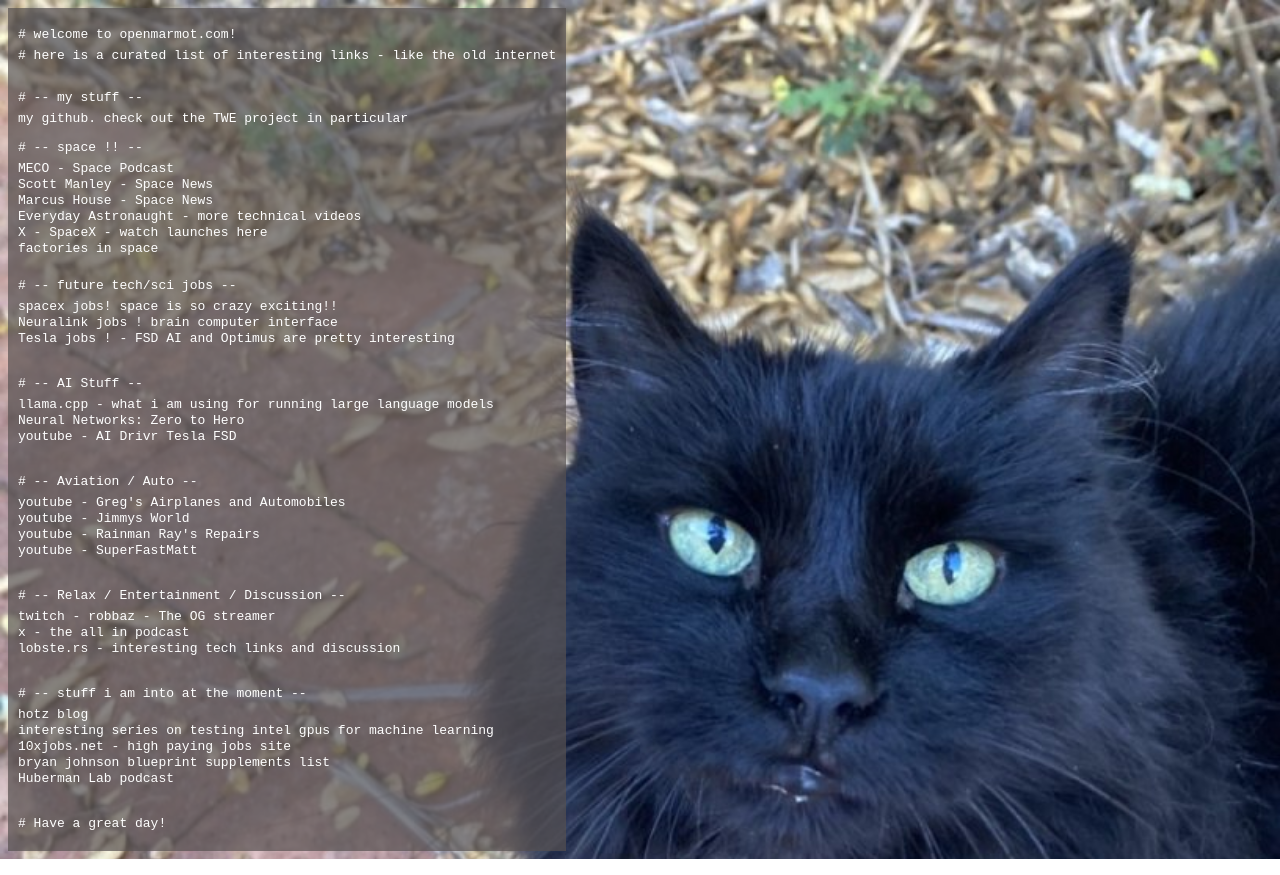
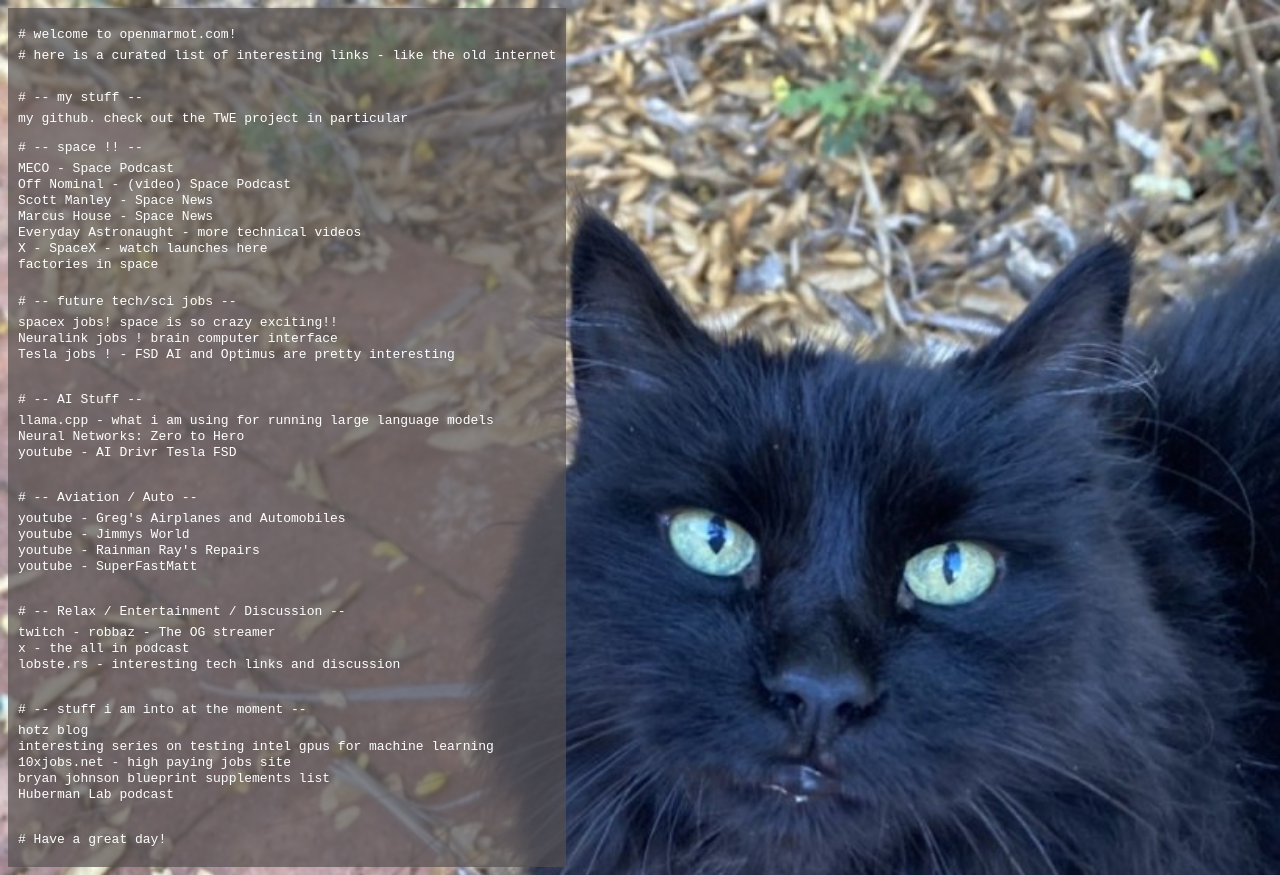
Before and after one commit to openmarmot/openmarmot.com, a plain HTML site: page website/index.html in a window 1280 px wide. Drawn offline with Linux system fonts and the light colour scheme.

Commit message:
Update index.html

```diff
--- a/website/index.html
+++ b/website/index.html
@@ -32,6 +32,7 @@ a {
 
         <p># -- space !! --</p>
         <a href="https://mainenginecutoff.com/">MECO - Space Podcast </a> <br><br>
+        <a href="https://offnom.com/episodes/">Off Nominal - (video) Space Podcast </a> <br><br>
         <a href="https://www.youtube.com/@scottmanley">Scott Manley - Space News </a> <br><br>
         <a href="https://www.youtube.com/channel/UCBNHHEoiSF8pcLgqLKVugOw">Marcus House - Space News </a> <br><br>
         <a href="https://www.youtube.com/c/EverydayAstronaut">Everyday Astronaught - more technical videos </a> <br><br>
```
